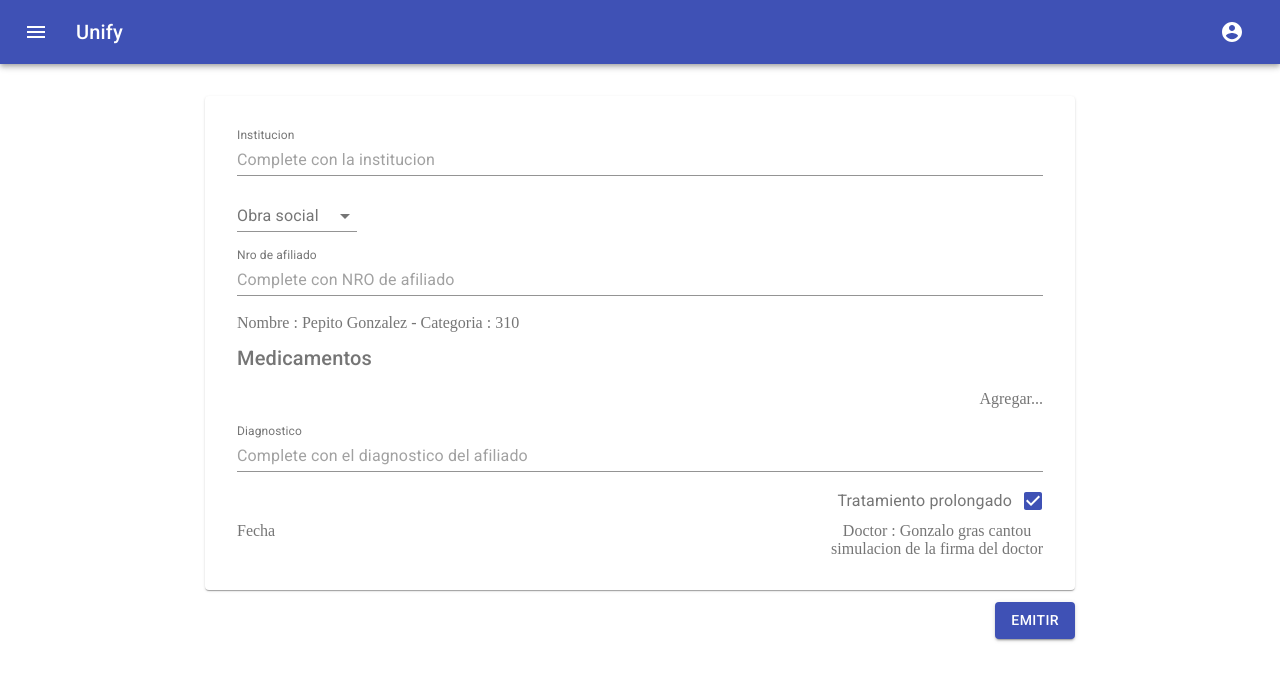
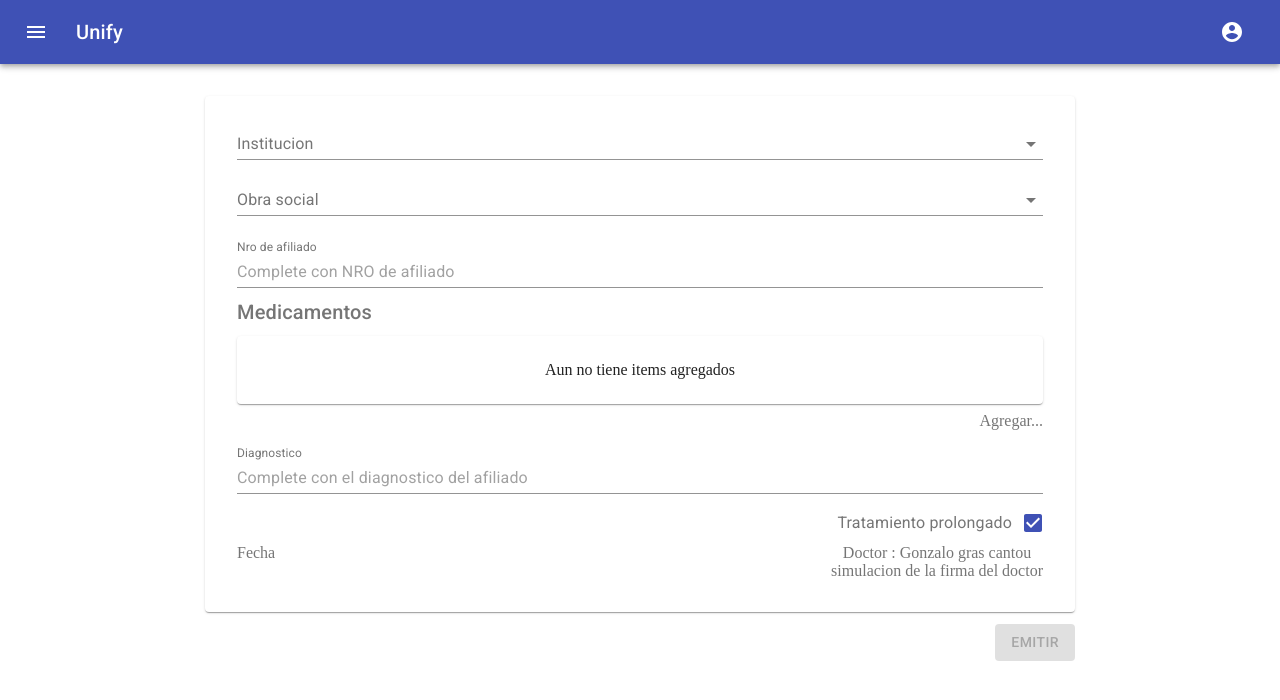
Before and after one commit to recetaselectronicas/frontend, a React (Create React App) app: page /emitir in a window 1280 px wide. Shown: the top 700 px of the page. Built offline with nearby package versions, Linux system fonts and the light colour scheme.

Commit message:
se arranca con las validaciones de los inputs en la pagina de emitir receta

```diff
--- a/src/pages/medic/EmitRecipe.js
+++ b/src/pages/medic/EmitRecipe.js
@@ -1,4 +1,4 @@
-import React from 'react';
+import React, { useEffect, useState } from 'react';
 import { makeStyles } from '@material-ui/core/styles';
 import Paper from '@material-ui/core/Paper';
 import Grid from '@material-ui/core/Grid';
@@ -15,6 +15,10 @@ import List from '@material-ui/core/List';
 import Item from './components/item/Item';
 import AddItemDialog from './components/addItemDialog/AddItemDialog';
 import MedicamentService from '../../services/MedicamentService';
+import InstitutionService from '../../services/InstutionService';
+import MedicalInsuranceService from '../../services/MedicalInsuranceService';
+import Suggestions from './components/suggestions/Suggestions';
+import AffilateService from '../../services/AffilateService';
 
 const useStyles = makeStyles(theme => ({
   root: {
@@ -31,8 +35,7 @@ const useStyles = makeStyles(theme => ({
     minWidth: 120,
   },
   formControlObraSocial: {
-    minWidth: 120,
-    justifyContent: 'flex-start',
+    marginBottom: 8,
   },
   button: {
     marginRight: 12,
@@ -42,10 +45,35 @@ const useStyles = makeStyles(theme => ({
 const EmitRecipe = () => {
   const classes = useStyles();
 
-  const [addItemDialogOpen, setVisibiltyOfAddItemDialog] = React.useState(
-    false,
-  );
-  const [listItem, setListItem] = React.useState([]);
+  const [addItemDialogOpen, setVisibiltyOfAddItemDialog] = useState(false);
+  const [listItem, setListItem] = useState([]);
+  const [institutions, setInstitutions] = useState([]);
+  const [medicalInsurances, setMedicalInsurances] = useState([]);
+  const [selectedMedicalInsurance, setSelectedMedicalInsurance] = useState(null);
+  const [selectedInstitution, setSelectedInstitution] = useState(null);
+  const [selectedAffilate, setSelectedAffilate] = useState(null);
+  const [suggestionList, setSuggestionList] = useState([]);
+  const [affilateTextfieldValue, setAffilateTextfieldValue] = useState('');
+  const [diagnostic, setDiagnostic] = useState(null);
+
+  // componentDidMount
+  useEffect(() => {
+    InstitutionService.getAll()
+      .then((data) => {
+        setInstitutions(data);
+      })
+      .catch((e) => {
+        console.log(e);
+      });
+
+    MedicalInsuranceService.getAll()
+      .then((data) => {
+        setMedicalInsurances(data);
+      })
+      .catch((e) => {
+        console.log(e);
+      });
+  }, []);
 
   const addItem = (item) => {
     const newListItem = [...listItem];
@@ -56,51 +84,104 @@ const EmitRecipe = () => {
     const newListItem = listItem.filter(item => item.id !== id);
     setListItem(newListItem);
   };
+  const onSelectSuggestion = (affilate) => {
+    setSuggestionList([]);
+    setSelectedAffilate(affilate);
+  };
+
+  const onChangeAffilateTexfield = async (event) => {
+    const affilateNumber = event.target.value;
+    setAffilateTextfieldValue(affilateNumber);
+    if (affilateNumber.length >= 3) {
+      try {
+        const data = await AffilateService.searchAffilateNumber(affilateNumber);
+        setSuggestionList(data);
+      } catch (error) {
+        console.log(error);
+      }
+    }
+  };
+  const onChangeMedicalInsurance = (event) => {
+    setSelectedAffilate(null);
+    setAffilateTextfieldValue('');
+    setSelectedMedicalInsurance(event.target.value);
+  };
+
   return (
     // TODO: agregar pasos entre los inputs
     <Grid container justify="center" spacing={3}>
       <Grid item xs={9}>
         <Paper className={classes.paper}>
           <div>
-            <TextField
-              id="standard-full-width"
-              label="Institucion"
-              placeholder="Complete con la institucion"
-              fullWidth
-              margin="normal"
-              InputLabelProps={{
-                shrink: true,
-              }}
-            />
-            <div style={{ textAlign: 'left' }}>
-              <FormControl className={classes.formControlObraSocial}>
-                <InputLabel htmlFor="age-simple">Obra social</InputLabel>
+            <FormControl className={classes.formControlObraSocial} fullWidth>
+              <InputLabel htmlFor="institution">Institucion</InputLabel>
               <Select
                 inputProps={{
                   name: 'age',
-                    id: 'age-simple',
+                  id: 'institution',
                 }}
+                value={selectedInstitution}
+                onChange={event => setSelectedInstitution(event.target.value)}
               >
-                  <MenuItem value={10}>Ten</MenuItem>
-                  <MenuItem value={20}>Twenty</MenuItem>
-                  <MenuItem value={30}>Thirty</MenuItem>
+                {institutions.map(institution => (
+                  <MenuItem value={institution.id}>
+                    {institution.label}
+                  </MenuItem>
+                ))}
               </Select>
             </FormControl>
-            </div>
-
+            <FormControl className={classes.formControlObraSocial} fullWidth>
+              <InputLabel htmlFor="medical-insurance">Obra social</InputLabel>
+              <Select
+                inputProps={{
+                  name: 'age',
+                  id: 'medical-insurance',
+                }}
+                className="emit-recipe__medical-insurance-select"
+                value={selectedMedicalInsurance}
+                onChange={onChangeMedicalInsurance}
+              >
+                {medicalInsurances.map(institution => (
+                  <MenuItem value={institution.id}>
+                    {institution.label}
+                  </MenuItem>
+                ))}
+              </Select>
+            </FormControl>
             <TextField
               id="standard-full-width"
               label="Nro de afiliado"
               placeholder="Complete con NRO de afiliado"
               fullWidth
               margin="normal"
+              type="number"
+              className="emit-recipe__affilate-textfield"
+              value={affilateTextfieldValue}
+              onChange={onChangeAffilateTexfield}
               InputLabelProps={{
                 shrink: true,
               }}
             />
+            {suggestionList.length > 0 && (
+            <Paper className={classes.paper} square>
+              <Suggestions
+                data={suggestionList}
+                onSelectSuggestion={onSelectSuggestion}
+              />
+            </Paper>
+            )}
+            {selectedAffilate && (
             <div style={{ textAlign: 'left', marginTop: 10, marginBottom: 10 }}>
-              Nombre : Pepito Gonzalez - Categoria : 310
+              Nombre :
+              {selectedAffilate.name}
+              {' '}
+              {selectedAffilate.lastname}
+- Categoria :
+              {' '}
+
+              {selectedAffilate.category}
             </div>
+            )}
           </div>
           <Typography
             style={{ textAlign: 'start' }}
@@ -111,6 +192,13 @@ const EmitRecipe = () => {
           </Typography>
           <div>
             <List component="nav">
+              {listItem.length === 0
+                && (
+                <Paper style={{ padding: 25 }}>
+                  Aun no tiene items agregados
+                </Paper>
+                )
+              }
               {listItem.map(item => (
                 <Item {...item} removeItem={removeItem} />
               ))}
@@ -133,6 +221,8 @@ const EmitRecipe = () => {
               InputLabelProps={{
                 shrink: true,
               }}
+              value={diagnostic}
+              onChange={event => setDiagnostic(event.target.value)}
             />
             <Grid container direction="row" justify="flex-end">
               <FormControlLabel
@@ -153,7 +243,18 @@ const EmitRecipe = () => {
         </Paper>
       </Grid>
       <Grid container justify="flex-end" xs={9}>
-        <Button variant="contained" color="primary" className={classes.button}>
+        <Button
+          variant="contained"
+          color="primary"
+          className={classes.button}
+          disabled={
+!selectedMedicalInsurance
+|| !selectedInstitution
+ || !selectedMedicalInsurance
+ || listItem.length === 0
+        }
+
+        >
           Emitir
         </Button>
       </Grid>
--- /dev/null
+++ b/src/services/AffilateService.js
@@ -0,0 +1,20 @@
+export default class AffilateService {
+  static searchAffilateNumber() {
+    return [
+      {
+        label: 'Gonzalito Gras cantou - 23221231',
+        id: 0,
+        name: 'Gonzalo',
+        lastname: 'Gras cantou',
+        category: '310',
+      },
+      {
+        label: 'Leandro devoto - 12123123123',
+        id: 2,
+        name: 'Leandro',
+        lastname: 'Devoto',
+        category: 'Prepaga',
+      },
+    ];
+  }
+}
--- /dev/null
+++ b/src/services/InstutionService.js
@@ -0,0 +1,9 @@
+export default class InstitutionService {
+  static getAll() {
+    return new Promise(res => res([
+      { id: 0, label: 'Corporacion medica' },
+      { id: 1, label: 'Castex' },
+      { id: 2, label: 'Italiano' },
+    ]));
+  }
+}
--- /dev/null
+++ b/src/services/MedicalInsuranceService.js
@@ -0,0 +1,9 @@
+export default class MedicalInsuranceService {
+  static getAll() {
+    return new Promise(res => res([
+      { id: 0, label: 'OSDE' },
+      { id: 1, label: 'Swiss medical' },
+      { id: 2, label: 'ACA Salud' },
+    ]));
+  }
+}
```
Also changed, not shown: 1 other file (tests, documents, lock files or other folders). Lines whose indentation alone changed are shown as unchanged.
